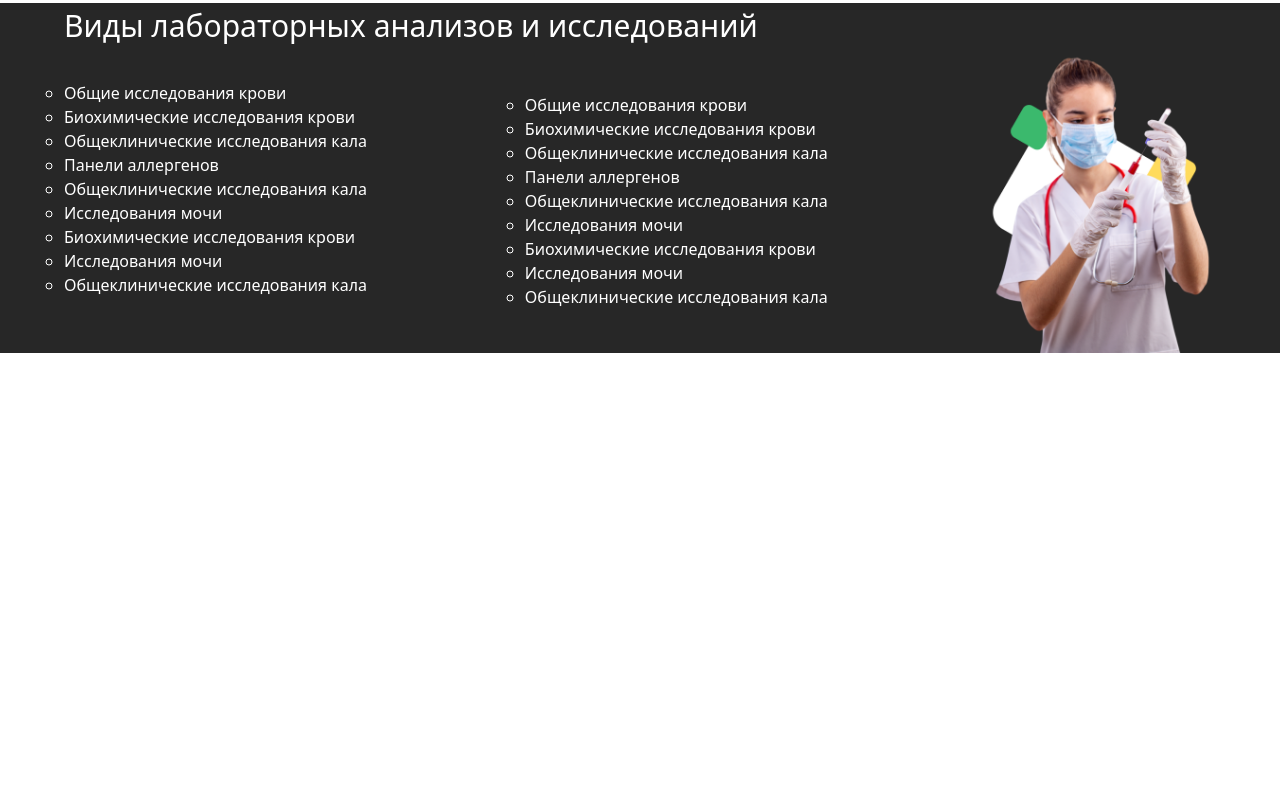
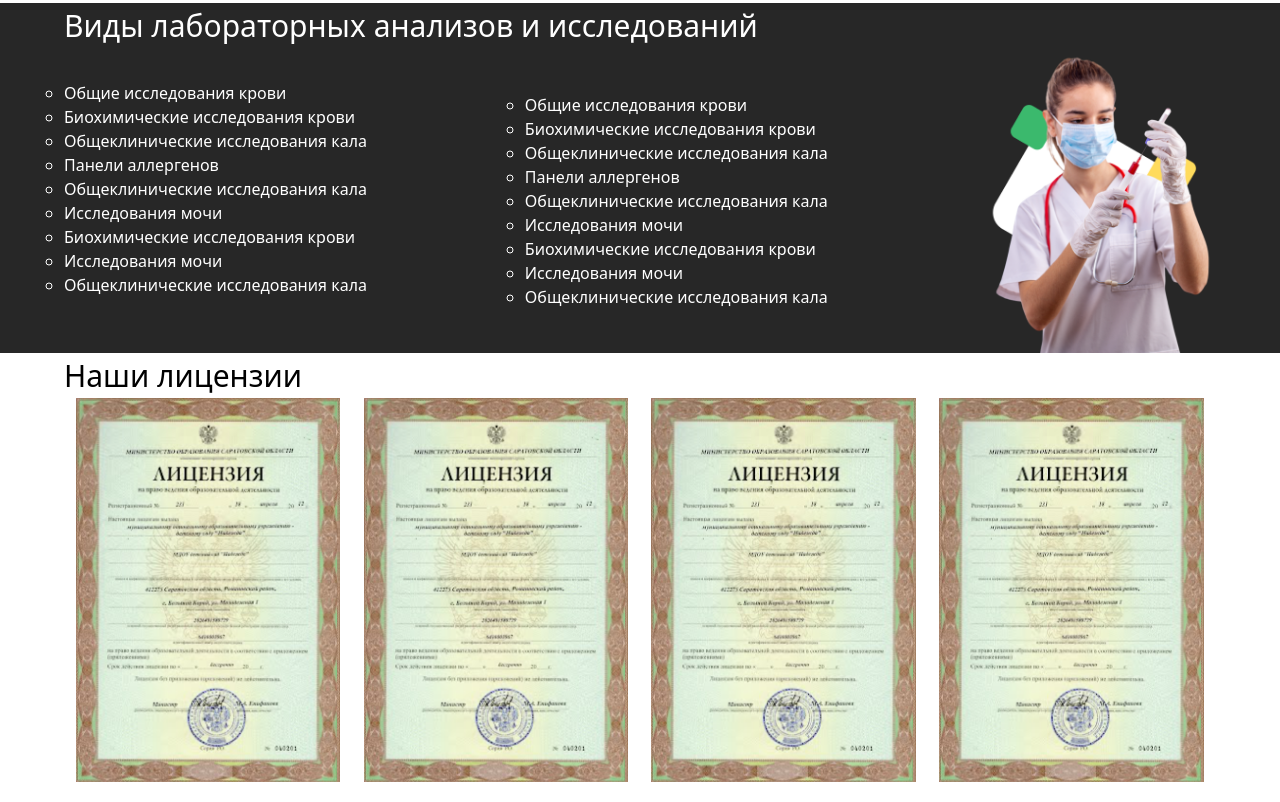
Before and after one commit to NuriddinJamshed/exam, a website: page src/index.html in a window 1280 px wide. Shown: the part 1431-2233 px from the top of the page. Before the commit the page ends 1784 px from the top, so only its background shows below. Drawn offline with nearby package versions, Linux system fonts and the light colour scheme; files that its build step writes are made by us from their sources.

Commit message:
secton 4 added

```diff
--- a/src/index.html
+++ b/src/index.html
@@ -149,7 +149,15 @@
                 <img class="hidden md:block w-[20%]" src="img/Group 1895.png" alt="">
             </div>
         </section>
-
+        <section class="w-[90%] m-auto">
+            <h1 class="text-[30px]">Наши лицензии</h1>
+            <div class="flex-col flex items-center md:flex-row">
+                    <img class="w-[90%] mb-[20px] m-auto md:w-[23%]" src="img/image 7.png" alt="">
+                    <img class="w-[90%] mb-[20px] m-auto md:w-[23%]" src="img/image 7.png" alt="">
+                    <img class="w-[90%] mb-[20px] m-auto md:w-[23%]" src="img/image 7.png" alt="">
+                    <img class="w-[90%] mb-[20px] m-auto md:w-[23%]" src="img/image 7.png" alt="">
+            </div>
+        </section>
     </main>
 </body>
 </html>
```
Also changed, not shown: src/output.css.
